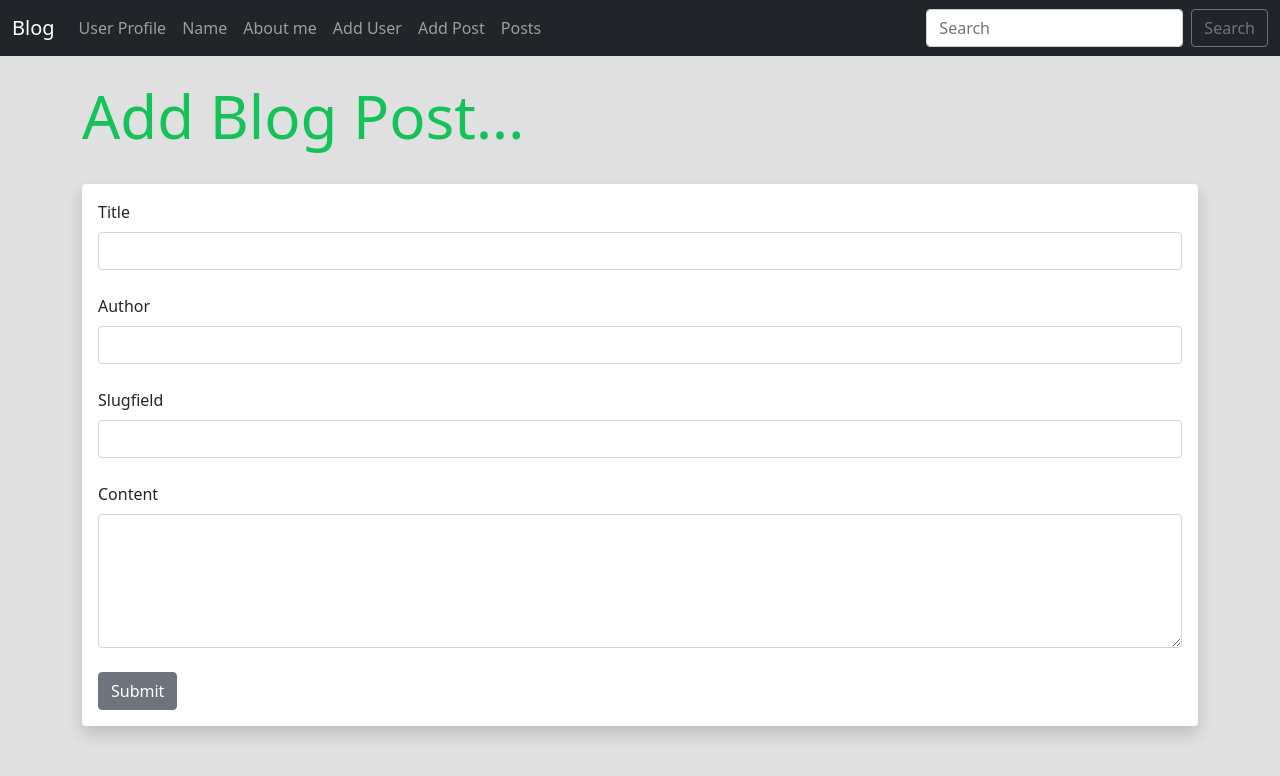
After one commit to KamilSkowron/flask_blog_app, a Flask app: page /add-post in a window 1280 px wide. The commit adds this page. Shown: the top 776 px of the page. Run offline with Flask 2, Linux system fonts and the light colour scheme.

Commit message:
check posts and hello

```diff
--- a/hello.py
+++ b/hello.py
@@ -2,8 +2,9 @@ from flask import Flask, render_template, flash, request
 from flask_wtf import FlaskForm
 from wtforms import StringField, SubmitField, PasswordField, BooleanField, ValidationError
 from wtforms.validators import DataRequired, EqualTo, Length
+from wtforms.widgets import TextArea
 
-from datetime import datetime
+from datetime import datetime, date
 
 from flask_sqlalchemy import SQLAlchemy
 from flask_migrate import Migrate
@@ -26,6 +27,11 @@ app.config['SECRET_KEY'] = "32k3o23ko2"
 db = SQLAlchemy(app)
 
 migrate = Migrate(app, db)
+
+
+
+
+
 
 class Users(db.Model):
 	id = db.Column(db.Integer, primary_key=True)
@@ -55,7 +61,23 @@ class Users(db.Model):
 	def __rep__(self):
 		return '<Name %r>' % self.name
 
+# Create a Blog Post model
+class Posts(db.Model):
+	id = db.Column(db.Integer, primary_key=True)
+	title = db.Column(db.String(255))
+	content = db.Column(db.Text)
+	author = db.Column(db.String(255))
+	date_posted = db.Column(db.DateTime, default=datetime.utcnow)
+	slug = db.column(db.String(255))
 
+
+# Create Form Posts
+class PostForm(FlaskForm):
+	title = StringField("Title", validators=[DataRequired()])
+	content = StringField("Content", validators=[DataRequired()], widget=TextArea())
+	author = StringField("Author", validators=[DataRequired()])
+	slug = StringField("Slugfield", validators=[DataRequired()])
+	submit = SubmitField("Submit", validators=[DataRequired()])
 
 # Create Form Class
 class UserForm(FlaskForm):
@@ -71,6 +93,59 @@ class UserForm(FlaskForm):
 class NamerForm(FlaskForm):
 	name = StringField("What's Your Name", validators=[DataRequired()])
 	submit = SubmitField("Submit")
+
+
+# Create Password Form Class
+class PasswordForm(FlaskForm):
+	email = StringField("What's Your email?", validators=[DataRequired()])
+	password_hash = PasswordField("What's Your password?", validators=[DataRequired()])
+	submit = SubmitField("Submit")
+
+
+# Json Thing
+@app.route('/date')
+def get_current_date():
+	favourite_pizza = {
+		"John":"Pepperoni",
+		"Mary":"Cheese",
+		"Tim":"Mushrooms"
+	}
+	return favourite_pizza
+	#return {"Date": date.today()}
+
+
+
+# Add Post Page
+@app.route('/add-post', methods=['GET', 'POST'])
+def add_post():
+	form = PostForm()
+
+	if form.validate_on_submit():
+		post = Posts(title=form.title.data,
+					 content=form.content.data,
+					 author=form.author.data,
+					 slug=form.slug.data)
+		# Clear the Form
+		form.title.data = ""
+		form.content.data = ""
+		form.author.data = ""
+		form.slug.data = ""
+
+		# Add post data to database
+		db.session.add(post)
+		db.session.commit()
+
+		flash("Blog Post Submitted Successfully!")
+
+	return render_template("add_post.html",form=form)
+
+
+@app.route('/posts')
+def posts():
+	# Grab all the post from the database
+	posts = Posts.query.order_by(Posts.date_posted)
+	return render_template("posts.html", posts=posts)
+
 
 # Delete Database Record
 @app.route('/delete/<int:id>', methods=['GET', 'POST'])
@@ -193,6 +268,40 @@ def name():
 							form=form)
 
 
+@app.route('/test_pw', methods=['GET', 'POST'])
+def test_pw():
+	email = None
+	password = None
+	pw_to_check = None
+	passed = None
+
+	form =PasswordForm()
+
+	#Validate From
+	if form.validate_on_submit():
+		email = form.email.data
+		password = form.password_hash.data
+		# Clear the form
+		form.email.data = ''
+		form.password_hash.data = ''
+
+		# Lookup User by email
+		pw_to_check = Users.query.filter_by(email=email).first()
+
+		# Check Hashed Password
+		passed = check_password_hash(pw_to_check.password_hash, password)	#(hashed password, password from the form) #True/False
+
+
+	return render_template("test_pw.html",
+							email=email,
+							password=password,
+							pw_to_check=pw_to_check,
+							passed=passed,
+							form=form)
+
+
+
+
 @app.route('/about_me')
 def about_me():
 	return render_template("about_me.html")
--- /dev/null
+++ b/templates/add_post.html
@@ -0,0 +1,50 @@
+{% extends 'base.html' %}
+
+{% block content %}
+
+{% for message in get_flashed_messages() %}
+
+<div class="alert alert-primary alert-dismissible fade show" role="alert">
+	Hey {{ name }} - {{ message }}
+	<button type="button" class="btn-close" data-bs-dismiss="alert" aria-label="Close"></button>
+</div>
+
+
+{% endfor %}
+
+
+<h1>Add Blog Post...</h1>
+<br>
+
+<div class="shadow p-3 mb-5 bg-body rounded">
+
+	<form method="POST">
+		{{ form.hidden_tag() }}
+
+		{{ form.title.label(class="form-label") }}
+		{{ form.title(class="form-control") }}
+
+		<br>
+
+		{{ form.author.label(class="form-label") }}
+		{{ form.author(class="form-control") }}
+
+		<br>
+
+		{{ form.slug.label(class="form-label") }}
+		{{ form.slug(class="form-control") }}
+
+		<br>
+
+		{{ form.content.label(class="form-label") }}
+		{{ form.content(class="form-control", rows="5") }}
+
+		<br>
+
+		{{ form.submit(class="btn btn-secondary") }}
+	</form>
+
+</div>
+
+
+{% endblock %}
--- a/templates/navbar.html
+++ b/templates/navbar.html
@@ -19,6 +19,12 @@
 				<li class="nav-item">
 					<a class="nav-link" href="{{ url_for('add_user') }}">Add User</a>
 				</li>
+				<li class="nav-item">
+					<a class="nav-link" href="{{ url_for('add_post') }}">Add Post</a>
+				</li>
+				<li class="nav-item">
+					<a class="nav-link" href="{{ url_for('posts') }}">Posts</a>
+				</li>
 			</ul>
 			<form class="d-flex">
 				<input class="form-control me-2" type="search" placeholder="Search" aria-label="Search">
```
Also changed, not shown: migrations/versions/dd31569cb442_posts_model.py (added, +35 -0 lines), templates/posts.html (added, +28 -0 lines), templates/test_pw.html (added, +55 -0 lines), test.py (+40 -10 lines).
